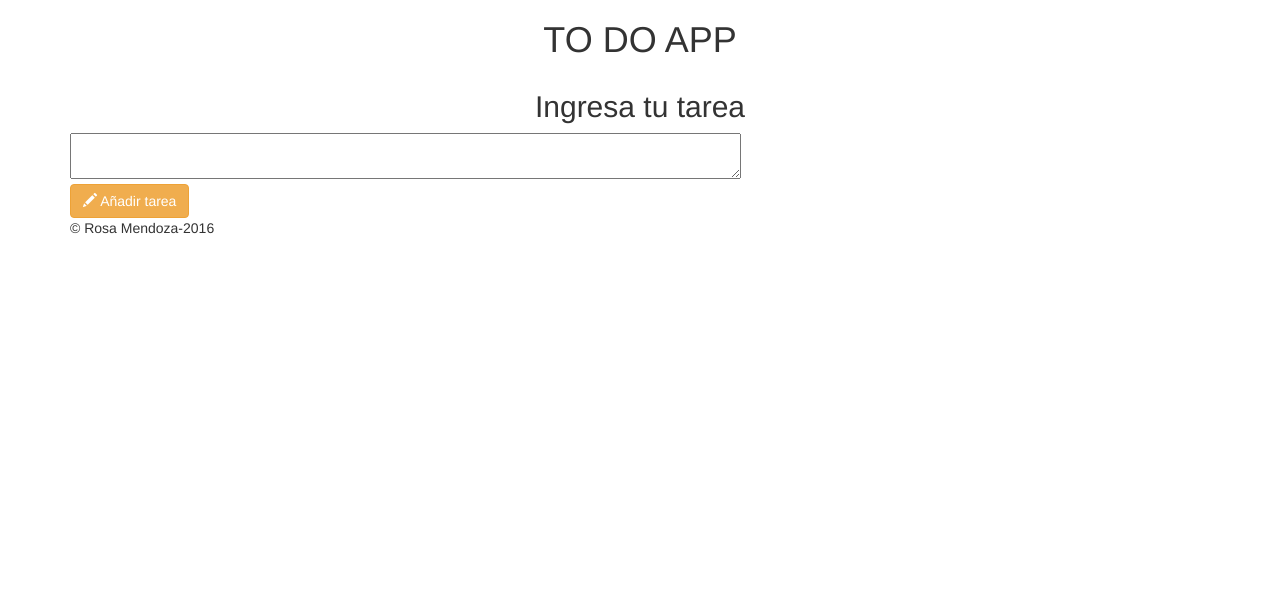
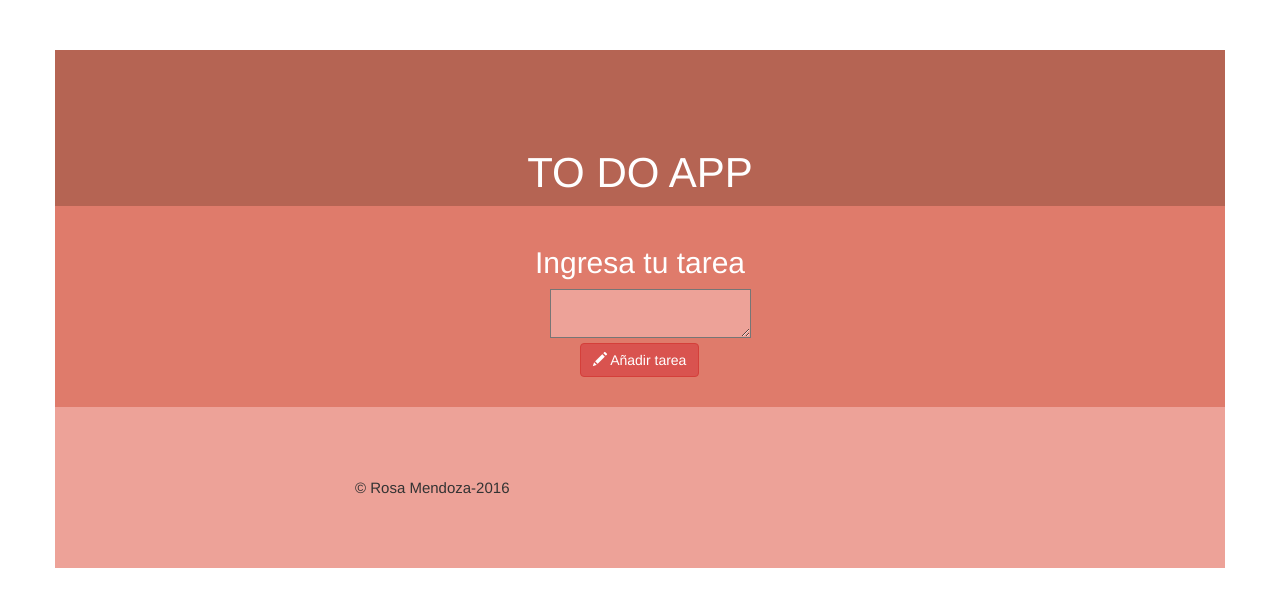
Before and after one commit to rmendozap02/TO-DO-APP, a plain HTML site: page TODOAPP/index.html in a window 1280 px wide. Drawn offline with nearby package versions, Linux system fonts and the light colour scheme.

Commit message:
modificacion en css, cambio de colores

```diff
--- a/TODOAPP/css/main.css
+++ b/TODOAPP/css/main.css
@@ -0,0 +1,56 @@
+.verde {
+	margin-top: 50px;
+	background-color: #B56453;
+	color: white;
+	padding-top: 80px;
+}
+
+.verde h1{
+	font-size: 3em;
+}
+
+.ingresaT {
+	background-color: #DF7B6B;
+	color: white;
+	padding-top: 20px;
+	padding-bottom: 30px;
+}
+
+.ingresaT textarea {
+	position: relative;
+	margin-left: 480px;
+	color: white;
+	font-size: 15px;
+	background-color: #EDA298;
+}
+
+button {
+	position: relative;
+	margin-left: 510px;
+}
+
+#lista {
+	background-color: #E9BCBC;
+}
+
+.contenedor {
+	border: 2px solid black;
+	margin: 5px;
+	background-color: #EDA298;
+}
+
+.tachar {
+	text-decoration: line-through;
+	color: red;
+}
+
+.footer {
+	background-color: #EDA298;
+	padding: 70px 0;
+}
+
+.footer span {
+	font-size: 15px;
+	position: relative;
+	left: 300px;
+}
--- a/TODOAPP/index.html
+++ b/TODOAPP/index.html
@@ -9,7 +9,7 @@
 </head>
 <body>
 	<header>
-		<div class="container">
+		<div class="container verde">
 			<div class="row">
 				<div class="col-md-12 col-sm-12 col-xs-12">
 					<h1 class="text-center">TO DO APP</h1>
@@ -18,16 +18,16 @@
 		</div>
 	</header>
 	<section>
-		<div class="container">
+		<div class="container ingresaT">
 			<div class="row">
 				<div class="col-md-12 col-sm-12 col-xs-12">
 					<div class="caja">
 						<h2 class="text-center">Ingresa tu tarea</h2>
 						<div class="row">
 							<div class="col-md-12 col-sm-12 col-xs-12">
-								<textarea id="inputCuadro" rows="2" cols="80"></textarea>
+								<textarea id="inputCuadro"></textarea>
 								<br>
-								<button type="button" class="btn btn-warning"  onclick="agregarTarea()"><span class="glyphicon glyphicon-pencil"></span> Añadir tarea</button>
+								<button type="button" class="btn btn-danger"  onclick="agregarTarea()"><span class="glyphicon glyphicon-pencil"></span> Añadir tarea</button>
 							</div>
 						</div>
 						<div id="lista">
@@ -40,7 +40,7 @@
 		</div>
 	</section>
 	<footer>
-		<div class="container">
+		<div class="container footer">
 			<div class="row">
 				<div class="col-md-12 col-sm-12 col-xs-12">
 					<span>&copy Rosa Mendoza-2016</span>
```
